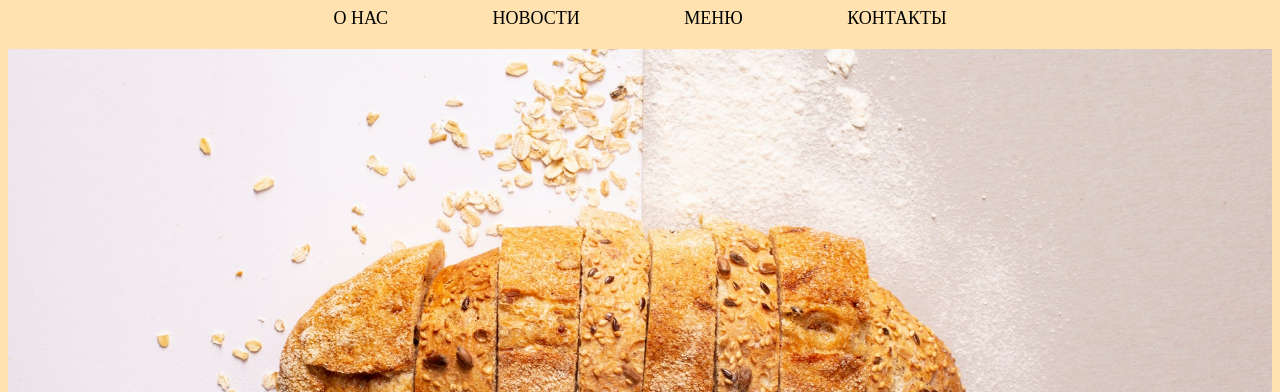
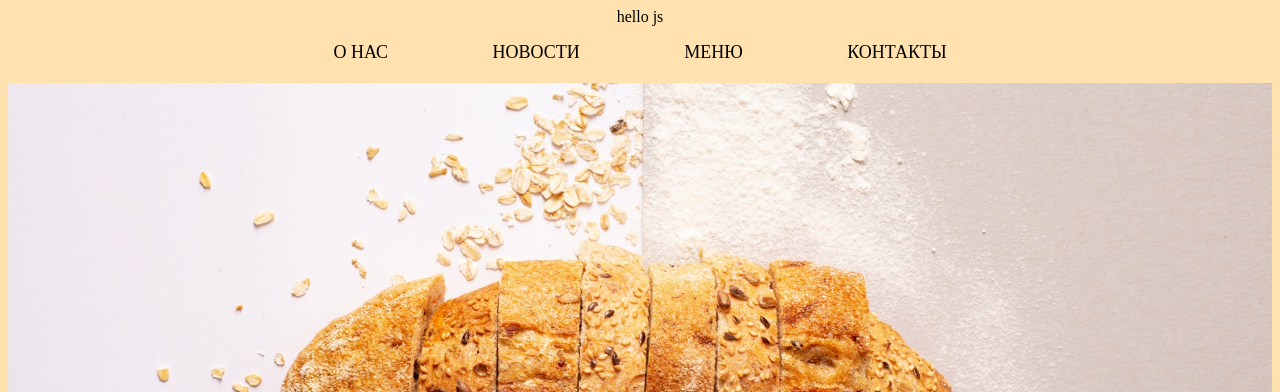
Before and after one commit to nirvxnx/tz-ozon, a plain HTML site: page index.html in a window 1280 px wide. Shown: the part 124-516 px from the top of the page. Drawn offline with Linux system fonts and the light colour scheme.

Commit message:
javascript

```diff
--- a/index.html
+++ b/index.html
@@ -17,7 +17,9 @@
         <img src="img/01-Logo.svg" alt="изображение логотипа">
     </header>
     <nav>
-
+        <ul>
+            hello js
+        </ul>
         <ul>
             <li> <a href=""> О НАС </a></li>
             <li> <a href=""> НОВОСТИ </a></li>
--- /dev/null
+++ b/js/hello.js
@@ -0,0 +1 @@
+function showMessage(myaw)
```
